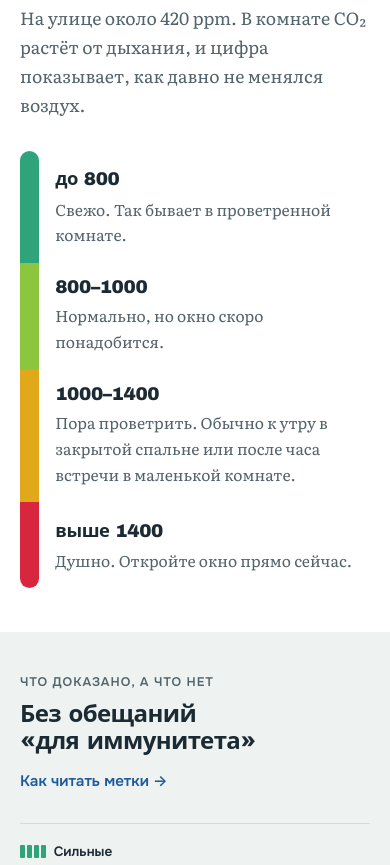
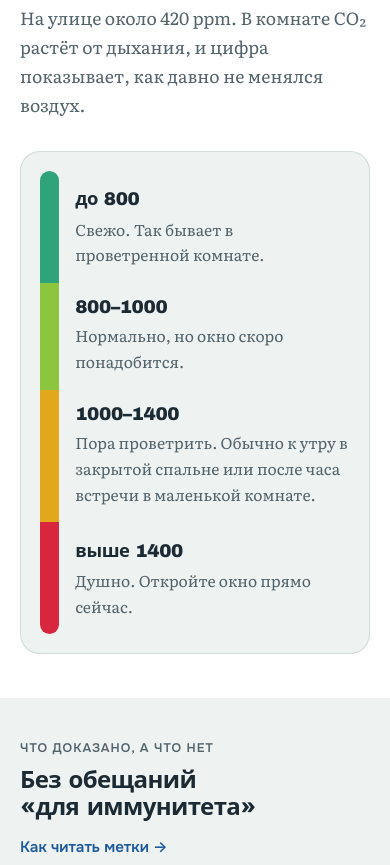
Before and after one commit to AppLb/phealth, an Eleventy site: page src/co2-monitor/index.njk in a window 390 px wide. Shown: the part 2502-3367 px from the top of the page. Built offline with nearby package versions, Linux system fonts and the light colour scheme; Eleventy itself is replaced by a stand-in of ours; files that its build step writes are made by us from their sources; a web font is replaced by a local one.

Commit message:
Монитор CO₂: шкала ppm в отдельной карточке с обводкой
- шкала и подписи собраны в карточку: свой фон, скруглённые углы, в светлой теме тонкая обводка
- на телефоне отступы карточки меньше

Co-Authored-By: Claude Opus 5.5 <noreply@anthropic.com>
Claude-Session: https://claude.ai/code/session_01J8rjFPrTtitBp7aMtcnwZM

```diff
--- a/src/co2-monitor/index.njk
+++ b/src/co2-monitor/index.njk
@@ -47,7 +47,7 @@ section{padding-block:4rem}
 
 #zones{background:var(--paper)}
 /* Шкала ppm: сплошная полоса, как шкала pH на главной; не кликается */
-.zones{display:grid;grid-template-columns:repeat(4,minmax(0,1fr))}
+.zones{display:grid;grid-template-columns:repeat(4,minmax(0,1fr));padding:1.75rem 1.75rem 1.5rem;border-radius:1.25rem;background:var(--bg);box-shadow:var(--card-ring)}
 .zones div{position:relative;display:grid;gap:.4rem;align-content:start;padding:3.9rem 1rem 0 0}
 .zones div::before{content:"";position:absolute;left:0;right:0;top:0;height:3rem;background:var(--c);filter:var(--scale-filter)}
 .zones div:first-child::before{border-radius:.6rem 0 0 .6rem}
@@ -96,7 +96,7 @@ section{padding-block:4rem}
 .use b{font:600 1.1rem var(--ui)}.use span{color:var(--muted);font-size:.98rem}
 .evbox .ev+.ev{margin-top:.15rem}
 @media (max-width:640px){.use{grid-template-columns:minmax(0,1fr);gap:1rem}
-  .zones{grid-template-columns:minmax(0,1fr)}
+  .zones{grid-template-columns:minmax(0,1fr);padding:1.25rem}
   .zones div{padding:.9rem 0 .9rem 2.2rem}
   .zones div::before{right:auto;bottom:0;width:1.2rem;height:auto}
   .zones div:first-child::before{border-radius:.6rem .6rem 0 0}
```
